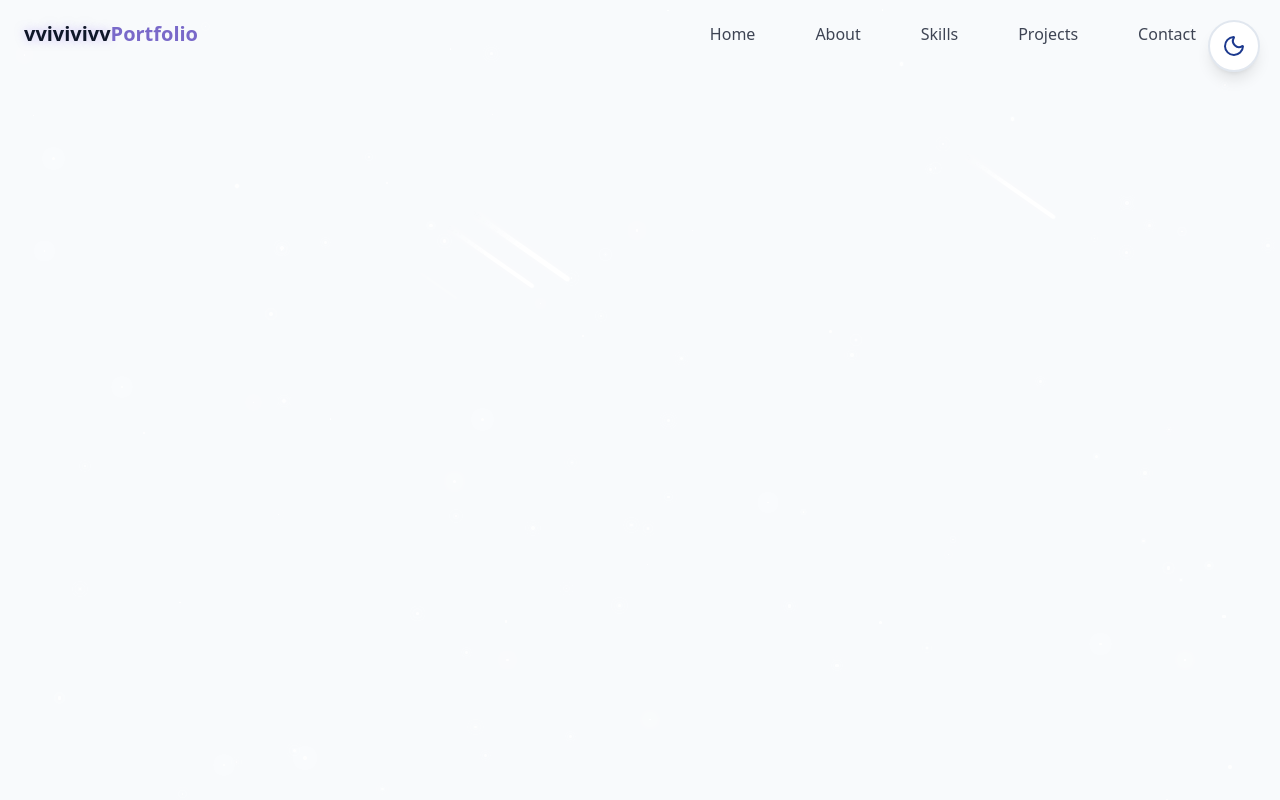
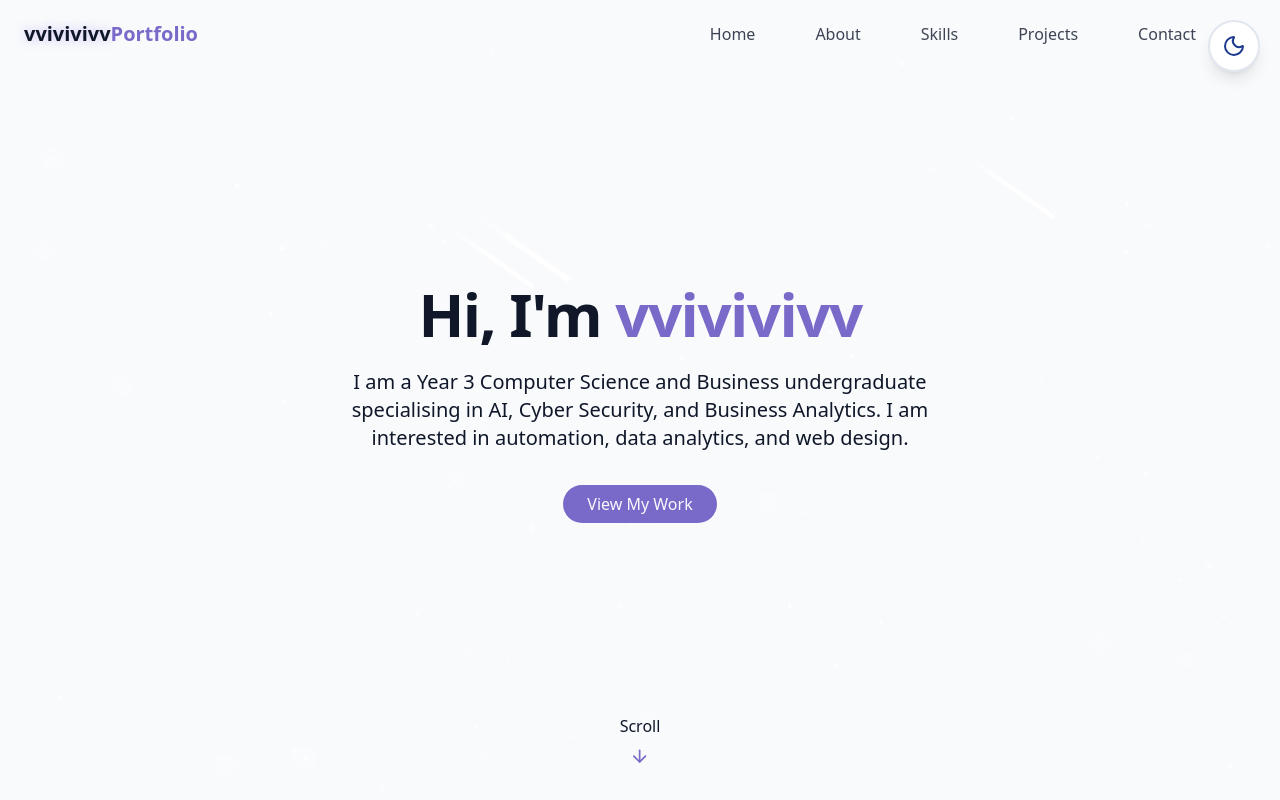
Before and after one commit to vvivivivv/vvivivivv-portfolio, a React (Vite) app: page / in a window 1280 px wide. Built offline with nearby package versions, Linux system fonts and the light colour scheme.

Commit message:
feat: home section

```diff
--- /dev/null
+++ b/src/components/HomeSection.jsx
@@ -0,0 +1,38 @@
+import { ArrowDown } from "lucide-react";
+
+export const HomeSection = () => {
+    return (
+        <section
+            id="home"
+            className="relative min-h-screen flex flex-col items-center justify-center px-4"
+        >
+
+            <div className="container max-w-4xl mx-auto text-center z-10">
+                <div className="space-y-6">
+                    <h1 className="text-4xl md:text-6xl font-bold tracking-tight">
+                        <span className="opacity-0 animate-fade-in"> Hi, I'm</span>
+                        <span className="text-primary opacity-0 animate-fade-in-delay-1"> vvivivivv</span>
+                        {/*<span className="text-gradient ml-2 opacity-0 animate-fade-in-delay-2"> year 2</span>*/}
+                    </h1>
+
+                    <p className="text-lg md:text-xl text-muted-foreground max-w-2xl mx-auto opacity-0 animate-fade-in-delay-3">
+                        I am a Year 3 Computer Science and Business undergraduate specialising in
+                        AI, Cyber Security, and Business Analytics.
+                        I am interested in automation, data analytics, and web design.
+                    </p>
+
+                    <div className="pt-4 opacity-0 animate-fade-in-delay-4">
+                        <a href="#projects" className="cosmic-button">
+                            View My Work
+                        </a>
+                    </div>
+                </div>
+            </div>
+
+            <div className="absolute bottom-8 left-1/2 transform -translate-x-1/2 flex flex-col items-center animate-bounce">
+                <span className="text-small text-muted-foregraound mb-2"> Scroll </span>
+                <ArrowDown className="h-5 w-5 text-primary" />
+            </div>
+        </section>
+    );
+};
--- a/src/index.css
+++ b/src/index.css
@@ -13,11 +13,11 @@
 
   --animate-float: float 6s ease-in-out infinite;
   --animate-pulse-subtle: pulse-subtle 4s ease-in-out infinite;
-  --animate-fade-in: fade-in 0.7s ease-out forwards;
-  --animate-fade-in-delay-1: fade-in 0.7s ease-out 0.2s forwards;
-  --animate-fade-in-delay-2: fade-in 0.7s ease-out 0.4s forwards;
-  --animate-fade-in-delay-3: fade-in 0.7s ease-out 0.6s forwards;
-  --animate-fade-in-delay-4: fade-in 0.7s ease-out 0.8s forwards;
+  --animate-fade-in: fade-in 0.8s ease-out forwards;
+  --animate-fade-in-delay-1: fade-in 0.8s ease-out 0.6s forwards;
+  --animate-fade-in-delay-2: fade-in 0.8s ease-out 0.8s forwards;
+  --animate-fade-in-delay-3: fade-in 0.8s ease-out 1.0s forwards;
+  --animate-fade-in-delay-4: fade-in 0.8s ease-out 1.2s forwards;
   --animate-meteor: meteor 5s linear infinite;
 
   @keyframes float {
--- a/src/pages/Home.jsx
+++ b/src/pages/Home.jsx
@@ -1,5 +1,6 @@
-import {StarBackground} from "../components/StarBackground"
-import {NavBar} from "../components/NavBar"
+import { StarBackground } from "../components/StarBackground"
+import { NavBar } from "../components/NavBar"
+import { HomeSection } from "../components/HomeSection";
 
 export const Home = () => {
   return (
@@ -12,6 +13,9 @@
       {/* nav bar */}
       <NavBar />
       {/* main content */}
+      <main>
+        <HomeSection />
+      </main>
       {/* footer */}
   </div>
 
```
